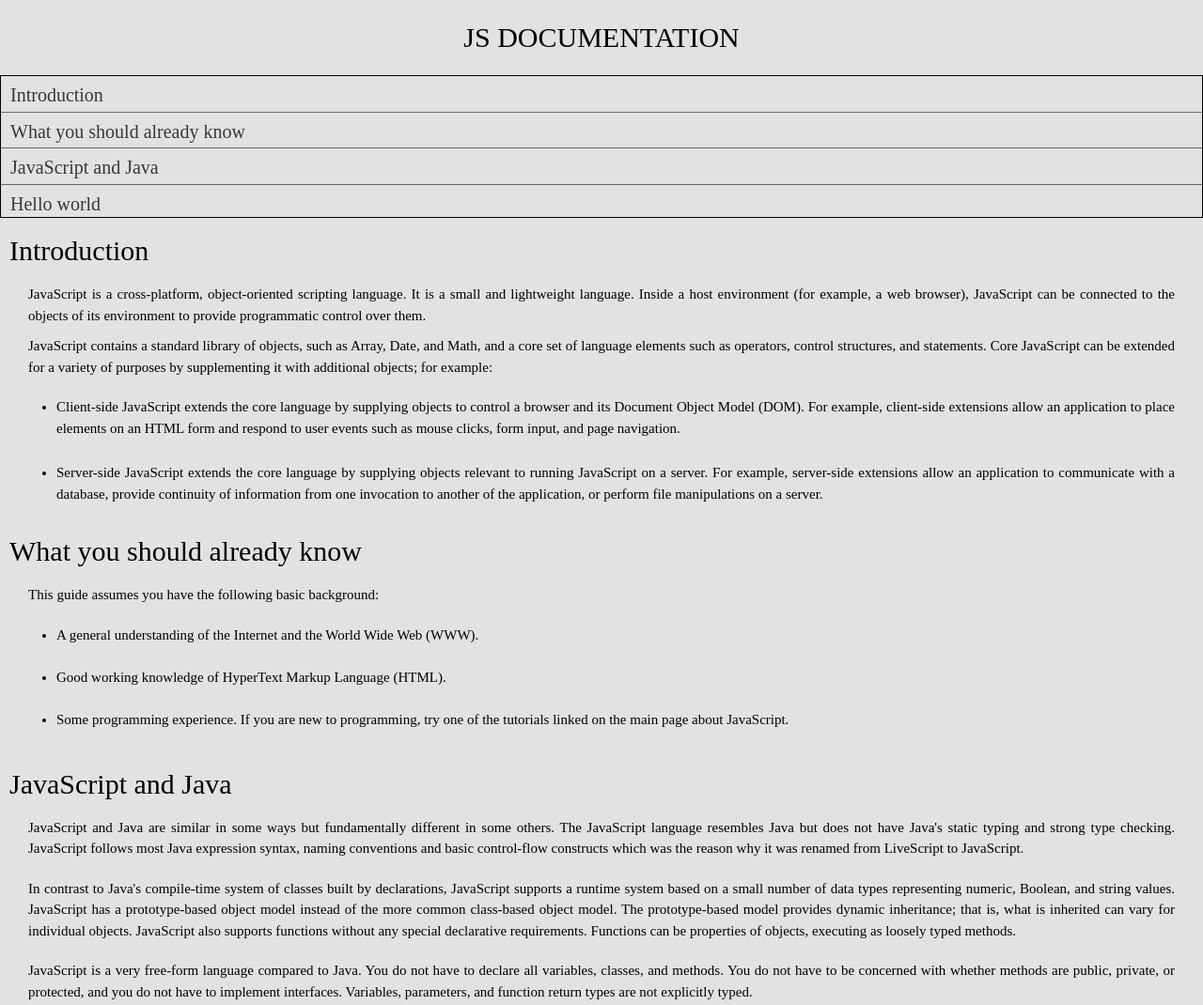
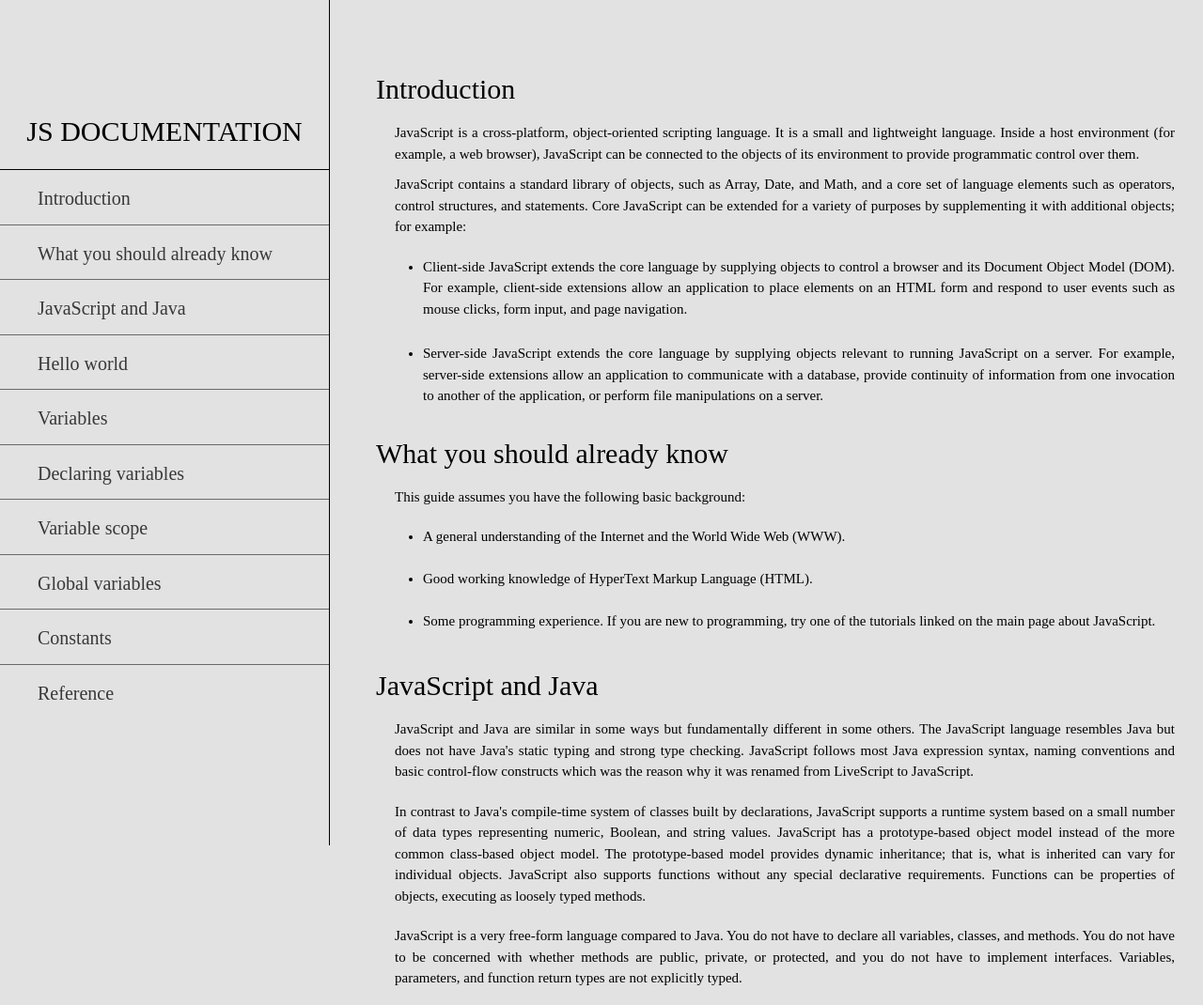
Before and after one commit to turavinin/javascript-page, a plain HTML site: page index.html in a window 1280 px wide. Shown: the top 1070 px of the page at 94% size. Drawn offline with Linux system fonts and the light colour scheme.

Commit message:
Finish desktop styles

```diff
--- a/styles/styles.css
+++ b/styles/styles.css
@@ -309,3 +309,126 @@ body {
   text-decoration: underline;
   color: #000000
 }
+
+
+
+/* DESKTOP STYLES */
+
+@media only screen and (min-width: 960px){
+
+
+              /* NAV BAR */
+
+#navbar {
+  width: 350px;
+  position: fixed;
+  height: 100%;
+  top: 0;
+  left: 0;
+  overflow-x: hidden;
+  overflow-y: hidden;
+  padding-top: 100px;
+  border-right: 1px solid #000000;
+}
+
+#nav-hdr {
+  font-size: 3rem;
+  margin: 25px 0;
+}
+
+.nav-ul {
+
+  text-align: start;
+  line-height: 1.5;
+  height: 100%;
+  border: none;
+}
+
+.nav-ul > li {
+  position: relative;
+  display: list-item;
+  border-bottom: 1px solid #696969;
+  padding-left: 30px;
+  padding: 10px 40px;
+}
+
+.nav-ul > li:first-of-type {
+  border-top: 1px solid #000000;
+}
+
+.nav-ul > li:last-of-type {
+  position: relative;
+  display: list-item;
+  border-bottom: none;
+}
+
+.nav-ul > li > a {
+  text-decoration: none;
+  color: #383838;
+  font-size: 2rem;
+}
+
+
+
+              /* MAIN */
+
+#main-doc {
+  display: block;
+  margin: 80px 10px 10px 400px;
+  text-align: justify;
+}
+
+
+
+
+
+
+
+
+
+/*
+#nav-hdr {
+  font-size: 3rem;
+  margin: 25px 0;
+}
+
+.nav-ul {
+  font-size: 2.5rem;
+  text-align: start;
+  line-height: 1.5;
+  height: 150px;
+
+  border: 1px solid #000000;
+
+  overflow-x: hidden;
+  overflow-y: auto;
+}
+
+.nav-ul > li {
+  position: relative;
+  display: list-item;
+  border-bottom: 1px solid #696969;
+  padding-left: 10px;
+}
+
+.nav-ul > li:last-of-type {
+  position: relative;
+  display: list-item;
+  border-bottom: none;
+}
+
+.nav-ul > li > a {
+  text-decoration: none;
+  color: #383838;
+  font-size: 2rem;
+}
+
+
+
+
+
+
+
+
+
+}
```
